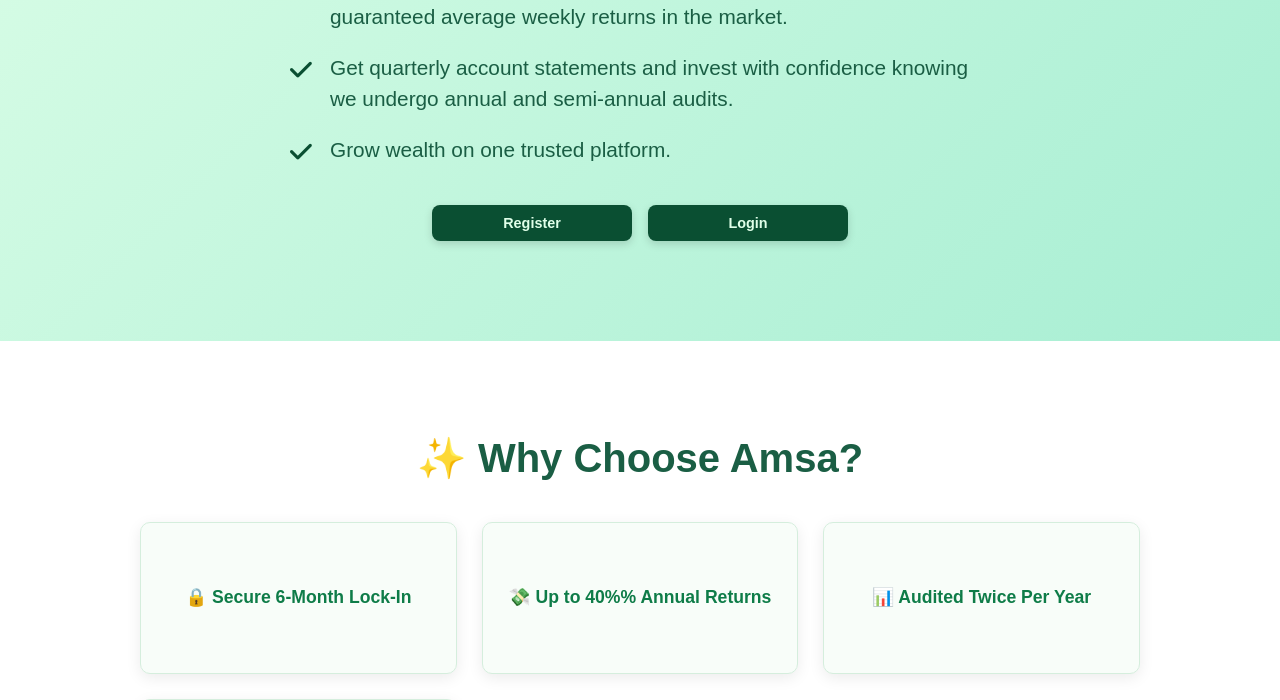
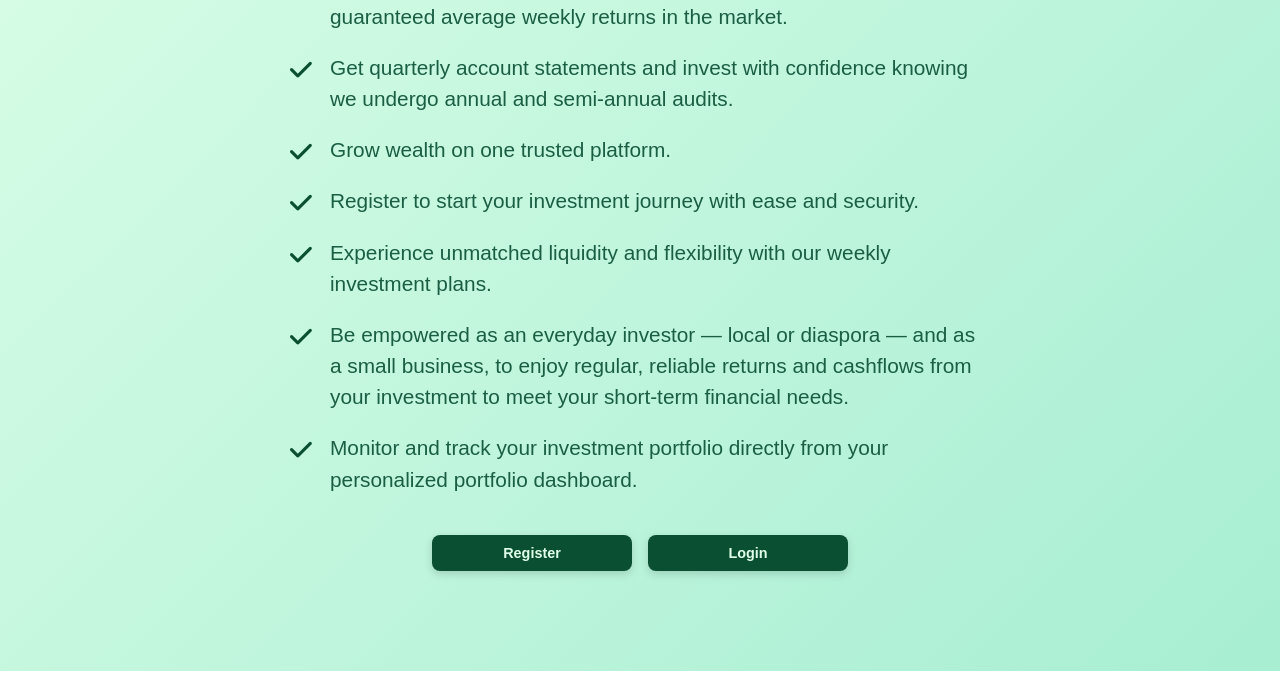
Before and after one commit to 1234manucho/amsa-flask, a Flask app: page / in a window 1280 px wide. Shown: the part 497-1197 px from the top of the page. Run offline with Flask 3, Linux system fonts and the light colour scheme; some libraries are stand-ins or nearby versions.

Commit message:
Update index.html

```diff
--- a/app/templates/index.html
+++ b/app/templates/index.html
@@ -228,14 +228,15 @@
   <div class="hero-content">
     <h1 class="animate">🌍 Invest in Your Future</h1>
     <ul class="hero-list animate delay">
-<li>Earn up to <strong>40% annual returns</strong> with compounded growth, backed by a diversified asset portfolio with solid investment plans.</li>
-
-     <li>Invest with a fund that is subject to full regulatory compliance and audits.</li>
-
-      <li>Lock your capital in for only a six-month lock-in period with the highest guaranteed average weekly returns in the market.</li>
-      <li>Get quarterly account statements and invest with confidence knowing we undergo annual and semi-annual audits.</li>
-
-      <li>Grow wealth on one trusted platform.</li>
+ <li>Earn up to <strong>40% annual returns</strong> with compounded growth, backed by a diversified asset portfolio with solid investment plans.</li>
+  <li>Invest with a fund that is subject to full regulatory compliance and audits.</li>
+  <li>Lock your capital in for only a six-month lock-in period with the highest guaranteed average weekly returns in the market.</li>
+  <li>Get quarterly account statements and invest with confidence knowing we undergo annual and semi-annual audits.</li>
+  <li>Grow wealth on one trusted platform.</li>
+  <li>Register to start your investment journey with ease and security.</li>
+  <li>Experience unmatched liquidity and flexibility with our weekly investment plans.</li>
+  <li>Be empowered as an everyday investor — local or diaspora — and as a small business, to enjoy regular, reliable returns and cashflows from your investment to meet your short-term financial needs.</li>
+  <li>Monitor and track your investment portfolio directly from your personalized portfolio dashboard.</li>
     </ul>
     <div class="cta-buttons">
       <a href="/register" class="cta-btn">Register</a>
```
